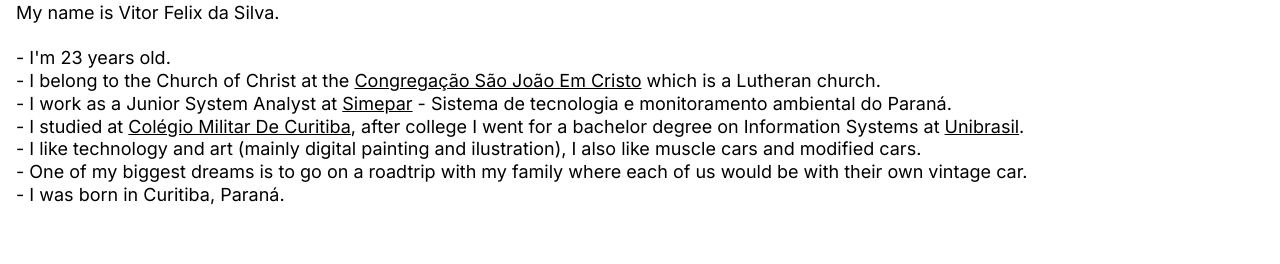
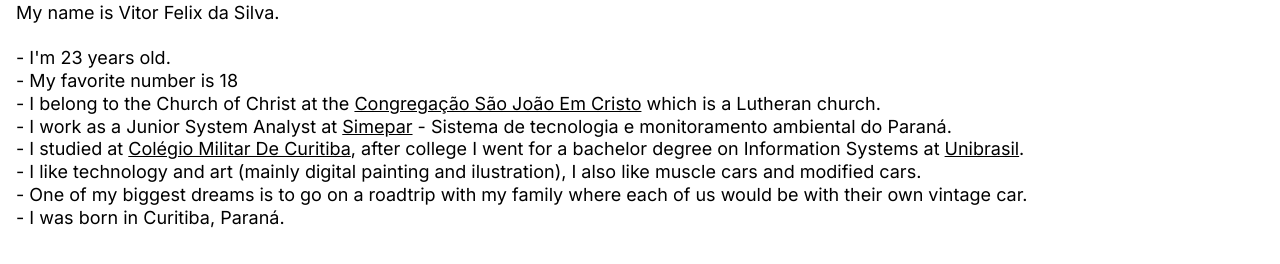
Before and after one commit to VitorFellix/website, a plain HTML site: page pages/aboutme.html in a window 1280 px wide. Shown: the part 436-700 px from the top of the page. Drawn offline with Linux system fonts and the light colour scheme.

Commit message:
added new line on aboutme page for showing my favorite number

```diff
--- a/pages/aboutme.html
+++ b/pages/aboutme.html
@@ -14,6 +14,7 @@
   <script>
     window.onload = function () {
       document.getElementById("age_var").innerHTML = AgeCalculator(2000, 7, 11);
+      document.getElementById("favNum_var").innerHTML = RandomNumber();
     };
   </script>
 
@@ -36,7 +37,8 @@
         <h1>About me</h1>
         <br />
         <p>My name is Vitor Felix da Silva.</p><br />
-        <p>- I'm <age id="age_var"></age> years old.</p>
+					<p>- I'm <age id="age_var"></age> years old.</p>
+					<p>- My favorite number is <favNum id="favNum_var"></favNum></p>
         <p>- I belong to the Church of Christ at the <a href="https://emcristo.org.br">Congregação São João em
             Cristo</a> which is a Lutheran church.</p>
         <p>- I work as a Junior System Analyst at <a href="http://simepar.br">Simepar</a> - Sistema de tecnologia e
--- a/scripts/functions.js
+++ b/scripts/functions.js
@@ -6,9 +6,11 @@
     if (now.getMonth() < birthday.getMonth() || now.getMonth() == birthday.getMonth() && now.getDate() < birthday.getDate()) {
         age -= 1;
     }
-    // console.log("now ->", now);
-    // console.log("birthday ->", birthday);
     return age;
+}
+
+function RandomNumber() {
+	return Math.floor(Math.random() * 100);
 }
 
 document.addEventListener("DOMContentLoaded", (e) => {
```
